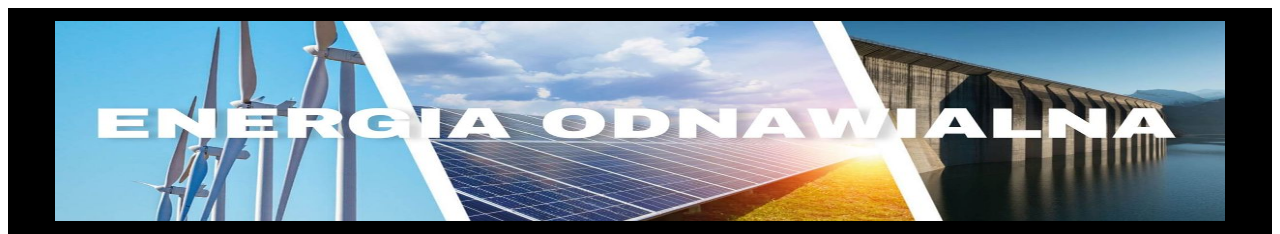
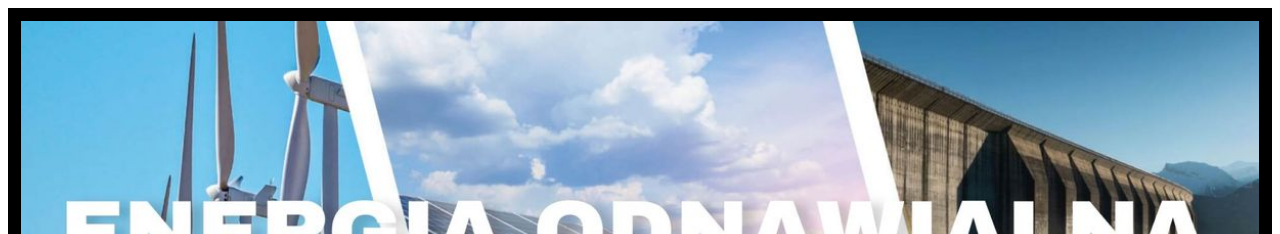
Before and after one commit to v13nna/BeEco, a plain HTML site: page energiawody.html in a window 1280 px wide. Shown: the top 234 px of the page. Drawn offline with Linux system fonts and the light colour scheme.

Commit message:
Update energiawody.html

```diff
--- a/energiawody.html
+++ b/energiawody.html
@@ -18,7 +18,7 @@
 	<div id="container">
 
 	<div id="naglowek">
-			<img src="banner1.jpg" width=1170px height=200px>
+			<img src="banner1.jpg" width=100% height=40%>
 		</div>
 
 		<div id="menu">
```
